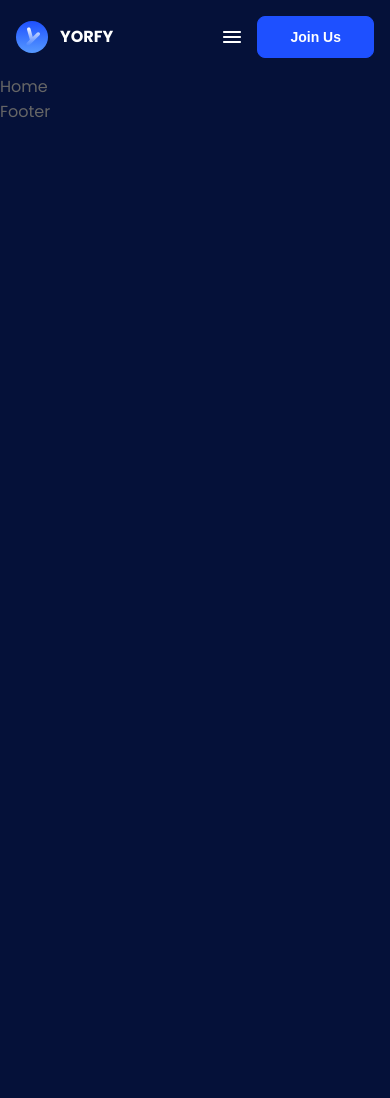
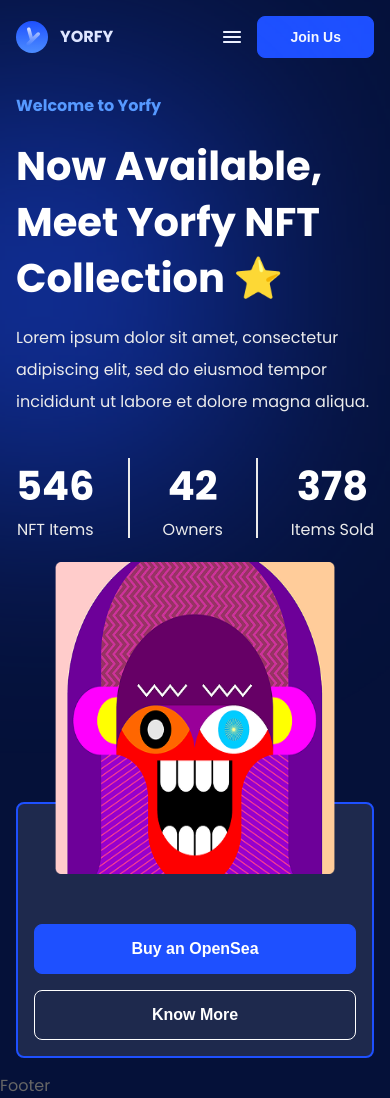
Before and after one commit to sayaliakbar/nft-portfolio-ui, a React (Vite) app: page / in a window 390 px wide. Before the commit the page ends 844 px from the top, so only its background shows below. Built offline with nearby package versions, Linux system fonts and the light colour scheme.

Commit message:
Add Home section layout and styling with milestones and buttons

```diff
--- a/src/pages/Home/Home.jsx
+++ b/src/pages/Home/Home.jsx
@@ -1,9 +1,63 @@
 import React from "react";
 
 import "./home.css";
+import { Heading, Button } from "../../components";
+import sixfaces01 from "../../assets/images/sixfaces01.png";
 
 const Home = () => {
-  return <div>Home</div>;
+  return (
+    <>
+      <div className="gradient__bg-home gradient__bg-blue " />
+      <div className="yorfy__home section__margin">
+        <div className="yorfy__home-leftcolumn">
+          <Heading
+            heading="Welcome to Yorfy"
+            title="Now Available, Meet Yorfy NFT Collection ⭐️"
+            body="Lorem ipsum dolor sit amet, consectetur adipiscing elit, sed do eiusmod tempor incididunt ut labore et dolore magna aliqua."
+          />
+          <div className="yorfy__home-leftcolumn__milestones">
+            <div>
+              <h3>546</h3>
+              <p>NFT Items</p>
+            </div>
+            <div className="yorfy__home-leftcolumn__milestones-divider" />
+            <div>
+              <h3>42</h3>
+              <p>Owners</p>
+            </div>
+            <div className="yorfy__home-leftcolumn__milestones-divider" />
+            <div>
+              <h3>378</h3>
+              <p>Items Sold</p>
+            </div>
+          </div>
+        </div>
+        <div className="yorfy__home-rightcolumn">
+          <div className="yorfy__home-rightcolumn__image">
+            <img src={sixfaces01} alt="Six Faces" />
+          </div>
+          <div className="yorfy__home-rightcolumn__content">
+            <Button
+              text="Buy an OpenSea"
+              type="primary"
+              size="large"
+              onClick={console.log("clicked")}
+              disabled={false}
+            />
+            <Button />
+            <Button
+              text="Know More"
+              type="secondary"
+              size="large"
+              onClick={console.log("clicked")}
+              disabled={false}
+            />
+            <Button />
+          </div>
+        </div>
+      </div>
+    </>
+  );
 };
 
 export default Home;
--- a/src/pages/Home/home.css
+++ b/src/pages/Home/home.css
@@ -0,0 +1,114 @@
+.gradient__bg-home {
+    left: -160px;
+}
+
+.yorfy__home {
+    position: relative;
+    z-index: 1;
+    display: flex;
+    gap: 9rem;
+}
+
+.yorfy__home-leftcolumn {
+    display: flex;
+    flex-direction: column;
+    gap: 40px;
+}
+
+.yorfy__home-leftcolumn__milestones {
+    display: flex;
+    gap: 40px
+}
+
+.yorfy__home-leftcolumn__milestones-divider {
+    border: 1px solid var(--text-disabled);
+    height: 80px;
+}
+
+.yorfy__home-rightcolumn {
+    display: flex;
+    flex-direction: column;
+    align-items: center;
+    justify-content: end;
+}
+
+.yorfy__home-rightcolumn__image {
+    position: absolute;
+    top: 0;
+}
+
+.yorfy__home-rightcolumn__content {
+    width: 480px;
+    height: 208px;
+    border: 2px solid var(--primary-blue);
+    border-radius: 0.5rem;
+    background: #FFFFFF1A;
+    display: flex;
+    align-items: end;
+    justify-content: center;
+    gap: 0.5rem;
+    padding: 2.25rem;
+}
+
+
+@media screen and (max-width:750px) {
+    .yorfy__home-leftcolumn__milestones {
+        gap: 1rem;
+    }
+
+    .yorfy__home {
+        gap: 1rem;
+    }
+
+    .yorfy__home-rightcolumn__image img {
+        width: 252px;
+        height: 312px;
+    }
+
+    .yorfy__home-rightcolumn__content {
+        width: 300px;
+        height: 256px;
+        flex-direction: column;
+        justify-content: end;
+        align-items: center;
+        gap: 0.5rem;
+        padding: 0.5rem 1.5rem;
+    }
+
+    .yorfy__home-rightcolumn__content button {
+        width: 100%;
+    }
+}
+
+@media screen and (max-width:550px) {
+    .yorfy__home {
+        flex-direction: column;
+    }
+
+    .yorfy__home-rightcolumn__image {
+        position: relative;
+    }
+
+    .yorfy__home-rightcolumn__image img {
+        width: 280px;
+        height: 312px;
+    }
+
+    .yorfy__home-leftcolumn__milestones {
+        justify-content: space-between;
+        text-align: center;
+    }
+
+    .yorfy__home-rightcolumn__content {
+        width: 100%;
+        position: absolute;
+        top: 240px;
+        z-index: -1;
+        padding: 0.5rem 1rem;
+    }
+
+    .yorfy__home-rightcolumn {
+        position: relative;
+        margin-bottom: 11rem;
+    }
+}
```
